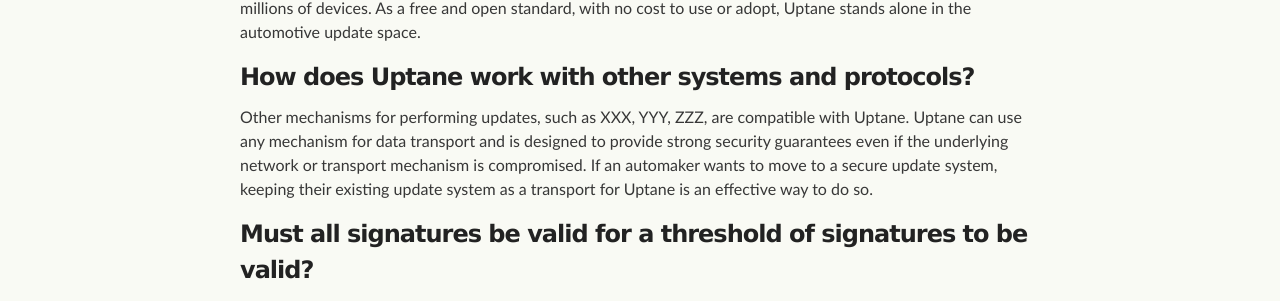
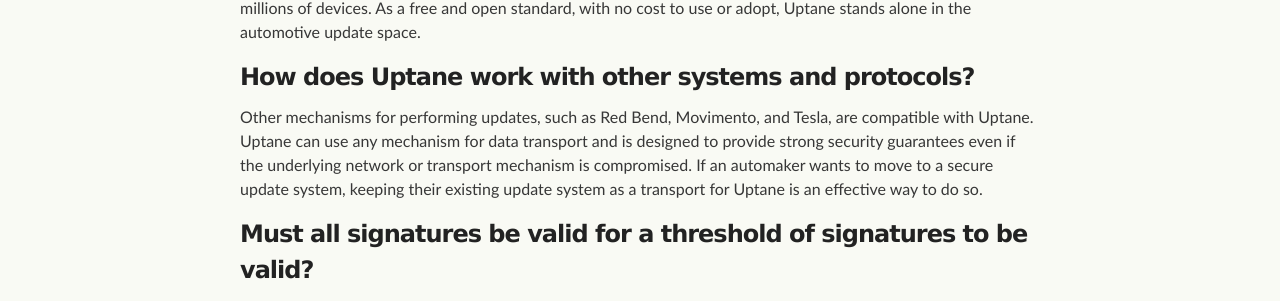
Before and after one commit to uptane/deployment-considerations, a Jekyll site: the page built from faq.md, in a window 1280 px wide. Shown: the part 787-1088 px from the top of the page. Built offline with Jekyll 4.4.1, drawn with Linux system fonts in a browser that asks for light colours; our own code applies the rules of GitHub Pages for plain Markdown files.

Commit message:
Fine-tuning FAQs
The FAQ is being assembled in a somewhat piecemeal fashion, but it is now at a point where we can review, edit, and polish. In particular, review of the second bullet point is requested.

```diff
--- a/faq.md
+++ b/faq.md
@@ -15,7 +15,7 @@ No other automotive update system has been designed to work in such rigorous sit
 
 
 ### **How does Uptane work with other systems and protocols?**
-Other mechanisms for performing updates, such as XXX, YYY, ZZZ, are compatible with Uptane. Uptane can use any mechanism for data transport and is designed to provide strong security guarantees even if the underlying network or transport mechanism is compromised. If an automaker wants to move to a secure update system, keeping their existing update system as a transport for Uptane is an effective way to do so.
+Other mechanisms for performing updates, such as Red Bend, Movimento, and Tesla, are compatible with Uptane. Uptane can use any mechanism for data transport and is designed to provide strong security guarantees even if the underlying network or transport mechanism is compromised. If an automaker wants to move to a secure update system, keeping their existing update system as a transport for Uptane is an effective way to do so.
 
 
 ### **Must all signatures be valid for a threshold of signatures to be valid?**
```
